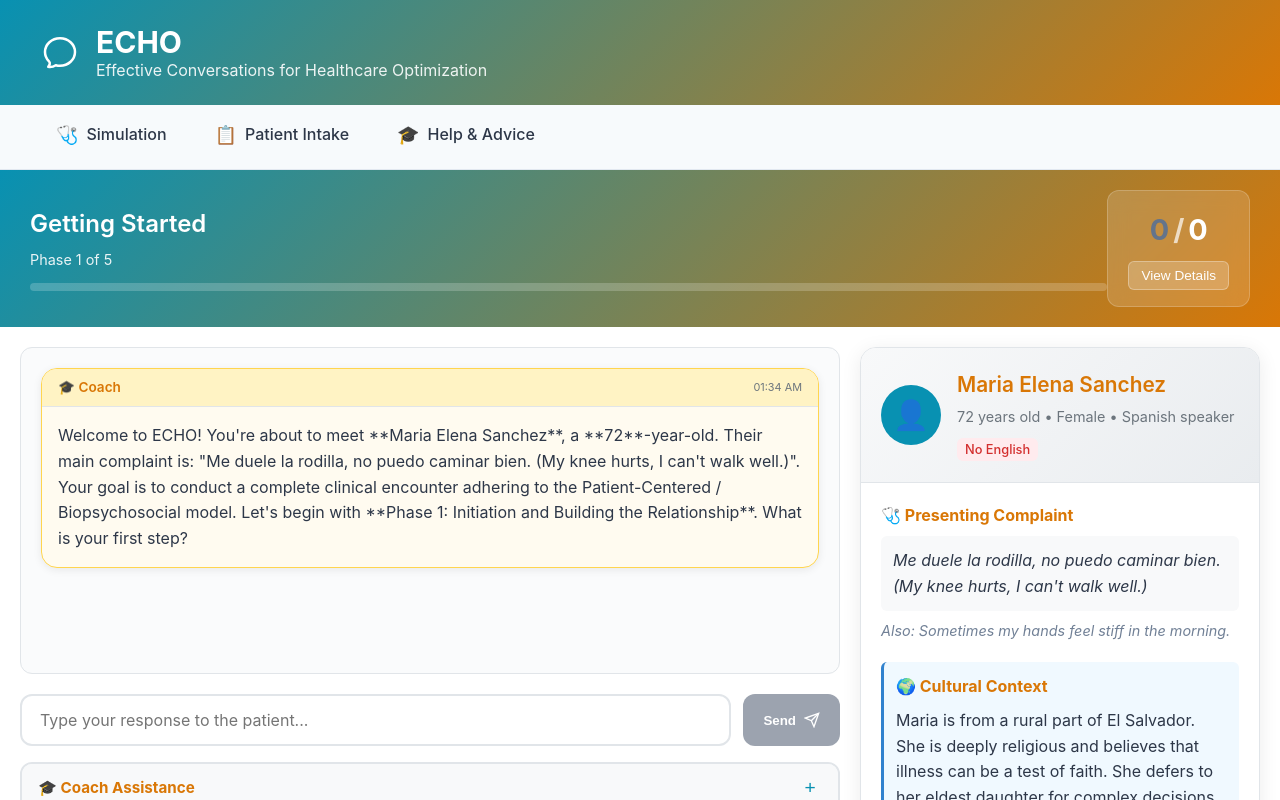
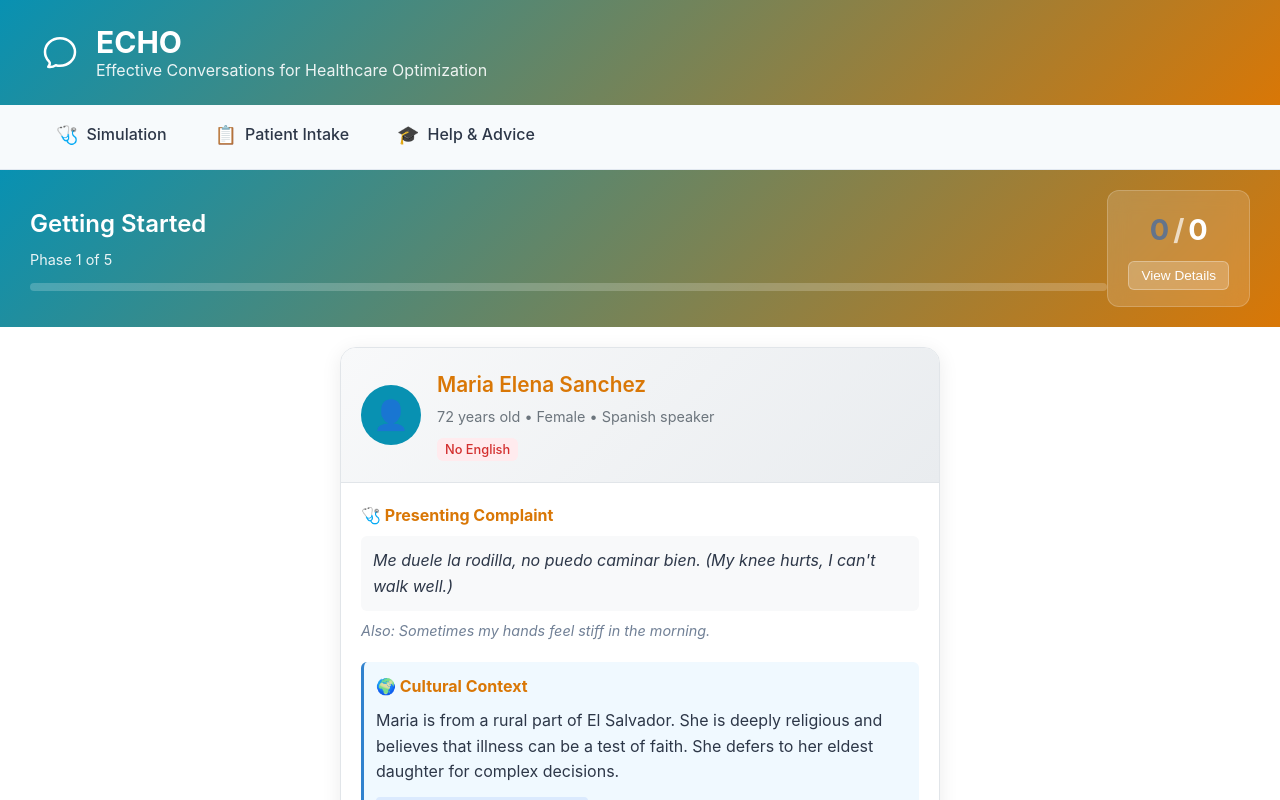
Before and after one commit to wrgr/echo, a React (Create React App) app: page / in a window 1280 px wide. Built offline with nearby package versions, Linux system fonts and the light colour scheme.

Commit message:
Make patient card visible above chat and adjust layout

```diff
--- a/public/styles.css
+++ b/public/styles.css
@@ -187,7 +187,7 @@ html, body {
 /* Main Content Area */
 .main-content {
   flex: 1;
-  overflow: hidden;
+  overflow-y: auto;
   display: flex;
   flex-direction: column;
 }
@@ -412,14 +412,15 @@ html, body {
 /* Chat Interface */
 .simulation-content {
   display: flex;
+  flex-direction: column;
   flex: 1;
   gap: 20px;
   padding: 20px;
-  overflow: hidden;
+  overflow: visible;
 }
 
 .chat-section {
-  flex: 2;
+  flex: 1;
   display: flex;
   flex-direction: column;
   min-height: 0;
@@ -643,14 +644,17 @@ html, body {
 
 /* Patient Card */
 .patient-card {
-  flex: 1;
-  max-width: 400px;
+  order: -1;
+  width: 100%;
+  max-width: 600px;
   background: white;
   border-radius: 16px;
   box-shadow: 0 4px 20px rgba(0, 0, 0, 0.08);
   border: 1px solid #e1e5e9;
   overflow: hidden;
   height: fit-content;
+  flex: 0 0 auto;
+  margin: 0 auto;
 }
 
 .patient-card-header {
@@ -974,6 +978,7 @@ html, body {
   .patient-card {
     max-width: none;
     order: 1;
+    margin: 0;
   }
 
   .intake-form-grid {
--- a/src/index.css
+++ b/src/index.css
@@ -187,7 +187,7 @@ html, body {
 /* Main Content Area */
 .main-content {
   flex: 1;
-  overflow: hidden;
+  overflow-y: auto;
   display: flex;
   flex-direction: column;
 }
@@ -412,14 +412,15 @@ html, body {
 /* Chat Interface */
 .simulation-content {
   display: flex;
+  flex-direction: column;
   flex: 1;
   gap: 20px;
   padding: 20px;
-  overflow: hidden;
+  overflow: visible;
 }
 
 .chat-section {
-  flex: 2;
+  flex: 1;
   display: flex;
   flex-direction: column;
   min-height: 0;
@@ -643,14 +644,17 @@ html, body {
 
 /* Patient Card */
 .patient-card {
-  flex: 1;
-  max-width: 400px;
+  order: -1;
+  width: 100%;
+  max-width: 600px;
   background: white;
   border-radius: 16px;
   box-shadow: 0 4px 20px rgba(0, 0, 0, 0.08);
   border: 1px solid #e1e5e9;
   overflow: hidden;
   height: fit-content;
+  flex: 0 0 auto;
+  margin: 0 auto;
 }
 
 .patient-card-header {
@@ -996,6 +1000,7 @@ html, body {
   .patient-card {
     max-width: none;
     order: 1;
+    margin: 0;
   }
 
   .intake-form-grid {
```
